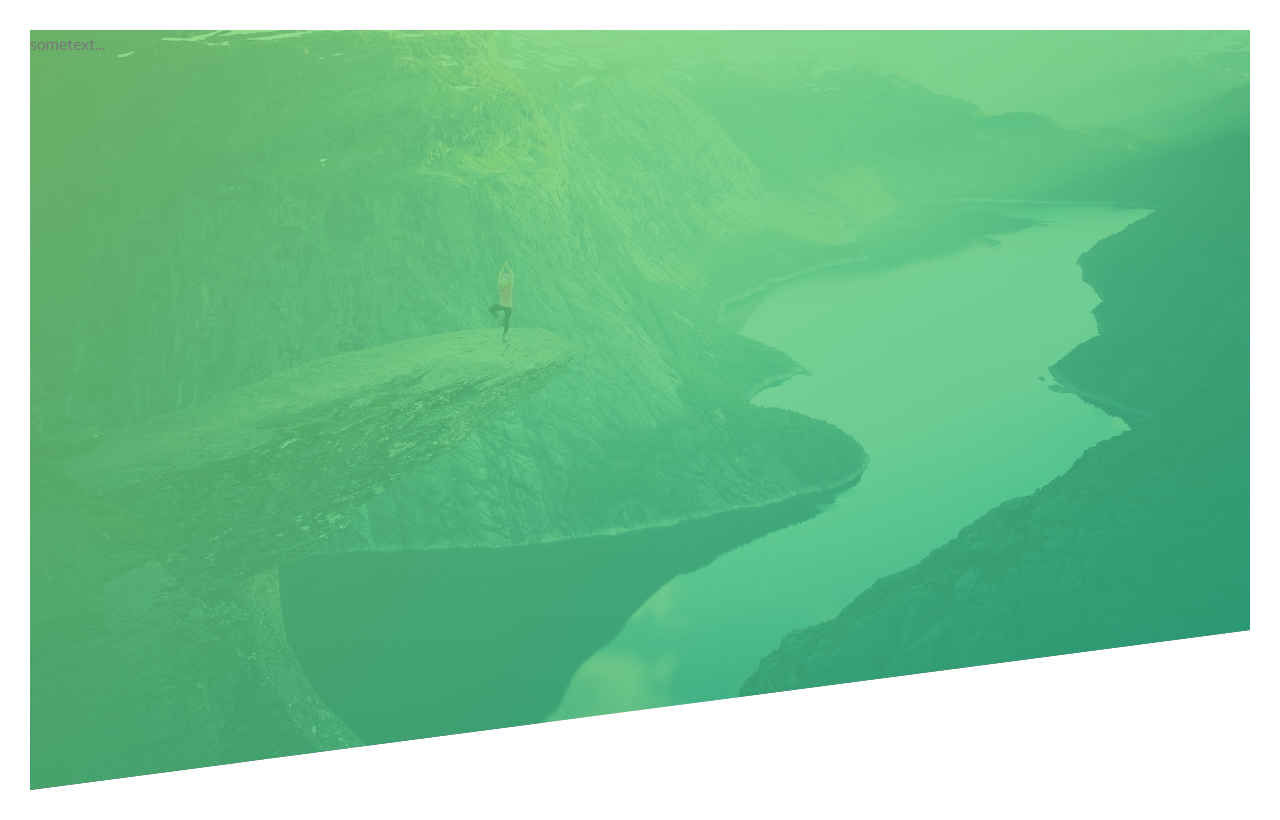
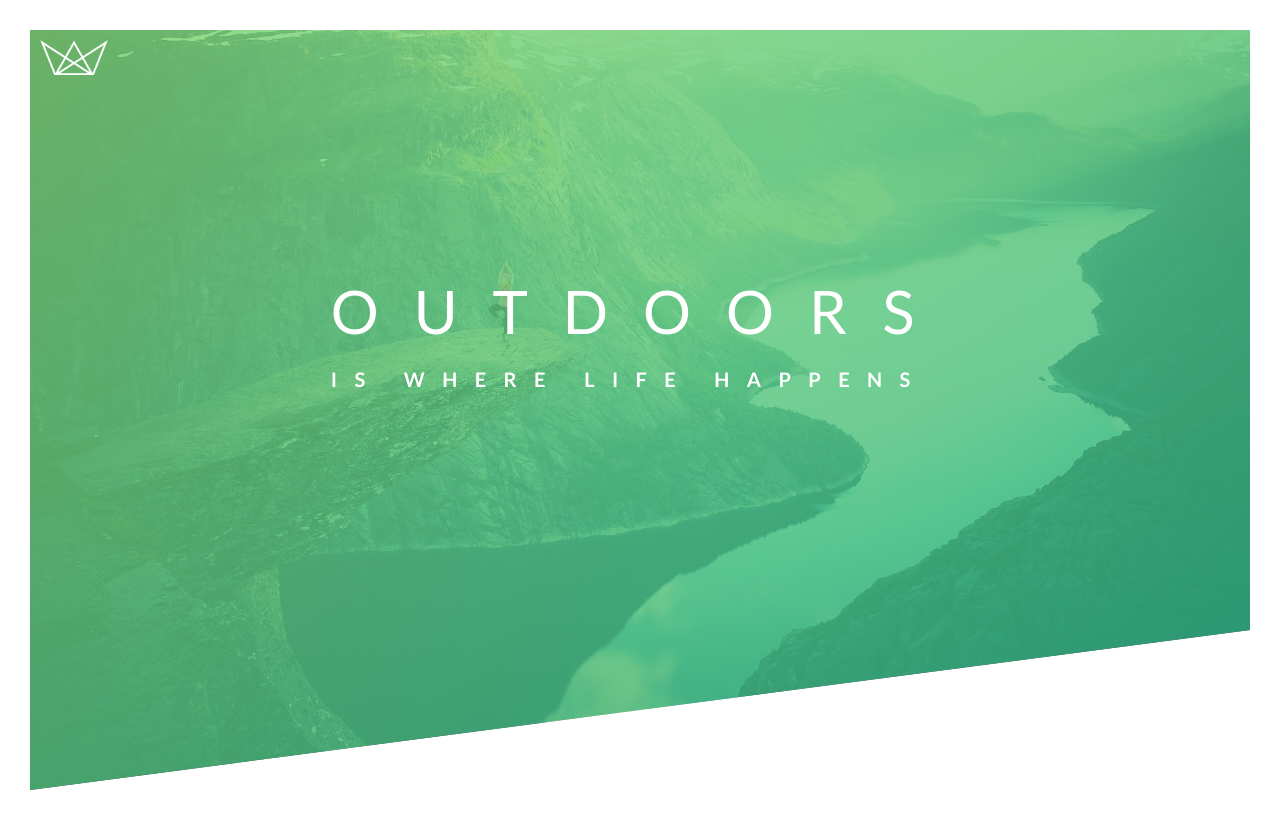
Before and after one commit to cuong0411/advanced-css, a plain HTML site: page Natours/starter/index.html in a window 1280 px wide. Drawn offline with Linux system fonts and the light colour scheme; files that its build step writes are made by us from their sources.

Commit message:
learn how to center element using position

```diff
--- a/Natours/starter/css/style.css
+++ b/Natours/starter/css/style.css
@@ -17,6 +17,7 @@ body {
   line-height: 1.7;
   color: #777;
   padding: 30px;
+  position: relative;
 }
 
 .header {
@@ -26,3 +27,41 @@ body {
   background-position: top;
   clip-path: polygon(0 0, 100% 0, 100% 75vh, 0 100%);
 }
+
+.logo-box {
+  position: absolute;
+  top: 40px;
+  left: 40px;
+}
+
+.logo {
+  height: 35px;
+}
+
+.text-box {
+  position: absolute;
+  top: 40%;
+  left: 50%;
+  transform: translate(-50%, -50%);
+
+}
+
+.heading-primary {
+  color: #fff;
+  text-transform: uppercase;
+
+}
+
+.heading-primary-main {
+  display: block;
+  font-size: 60px;
+  font-weight: 400;
+  letter-spacing: 35px;
+}
+
+.heading-primary-sub {
+  display: block;
+  font-size: 20px;
+  font-weight: 700;
+  letter-spacing: 17.4px;
+}
--- a/Natours/starter/index.html
+++ b/Natours/starter/index.html
@@ -29,6 +29,22 @@
     <title>Natours | Exciting tours for adventurous people</title>
   </head>
   <body>
-    <header class="header">sometext...</header>
+    <header class="header">
+      <div class="logo-box">
+        <img
+          src="img/logo-white.png"
+          alt="logo"
+          class="logo"
+        />
+      </div>
+
+      <div class="text-box">
+        <!-- google search -->
+        <h1 class="heading-primary">
+          <span class="heading-primary-main">Outdoors</span>
+          <span class="heading-primary-sub">is where life happens</span>
+        </h1>
+      </div>
+    </header>
   </body>
 </html>
```
